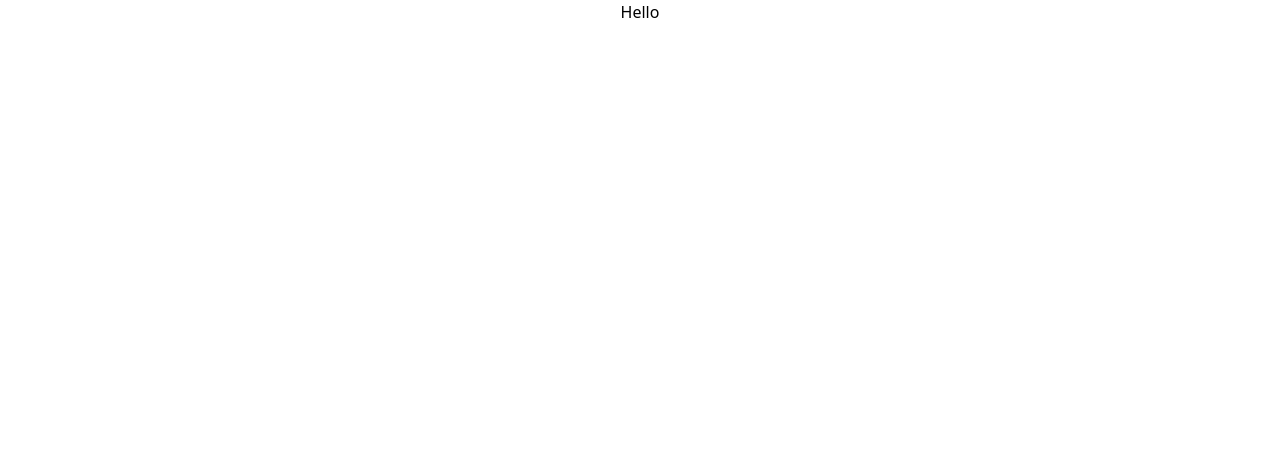
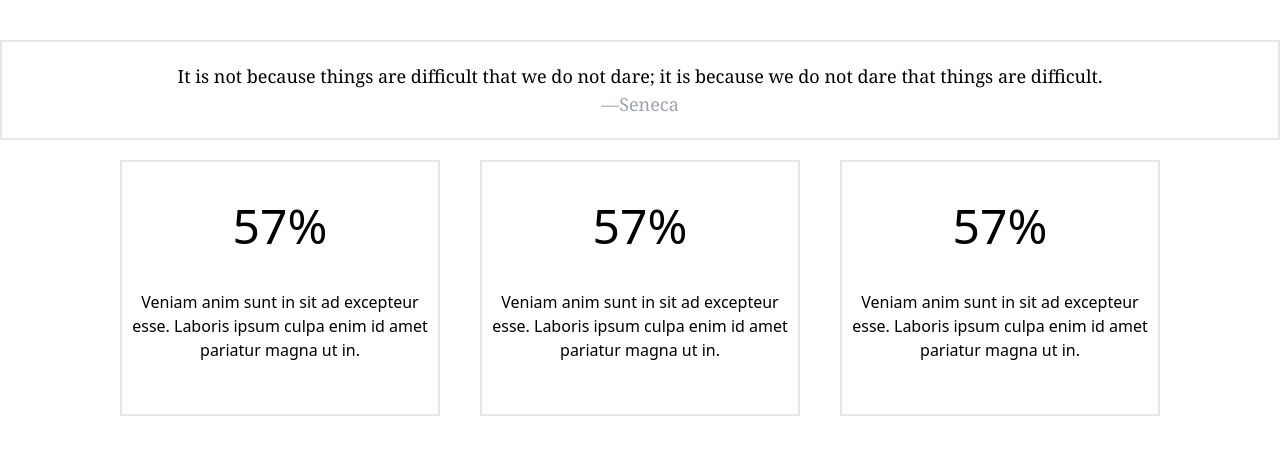
Before and after one commit to Mert18/all-about-philosophy, a React (Create React App) app: page / in a window 1280 px wide. Shown: the top 454 px of the page. Built offline with nearby package versions, Linux system fonts and the light colour scheme.

Commit message:
cards added.

```diff
--- a/src/App.js
+++ b/src/App.js
@@ -1,9 +1,12 @@
 import React from 'react';
+import Quote from './components/Quote'
+import Main from './components/Main'
 
 const App = () => {
   return (
     <div className="text-center">
-      Hello
+      <Quote />
+      <Main />
     </div>
   )
 }
--- /dev/null
+++ b/src/components/Card.js
@@ -0,0 +1,13 @@
+import React from 'react';
+
+const Card = () => {
+
+    return(
+        <div className="border-2 w-1/4 m-5 h-64">
+            <h1 className="w-full text-5xl mb-10 mt-10">57%</h1>
+            <p>Veniam anim sunt in sit ad excepteur esse. Laboris ipsum culpa enim id amet pariatur magna ut in.</p>
+        </div>
+    )
+}
+
+export default Card;
--- /dev/null
+++ b/src/components/Main.js
@@ -0,0 +1,14 @@
+import React from 'react';
+import Card from './Card'
+const Main = () => {
+
+    return(
+        <div className="flex flex-wrap justify-center">
+            <Card />
+            <Card />
+            <Card />
+        </div>
+    )
+}
+
+export default Main;
--- /dev/null
+++ b/src/components/Quote.js
@@ -0,0 +1,13 @@
+import React from 'react';
+
+const Quote = () => {
+
+    return(
+        <div className="text-center mt-10 font-serif text-lg border-2">
+            <h2 className="mt-5">It is not because things are difficult that we do not dare; it is because we do not dare that things are difficult.</h2>
+            <p className="text-gray-400 mb-5">―Seneca</p>
+        </div>
+    )
+}
+
+export default Quote;
```
Also changed, not shown: 1 other file (tests, documents, lock files or other folders).
